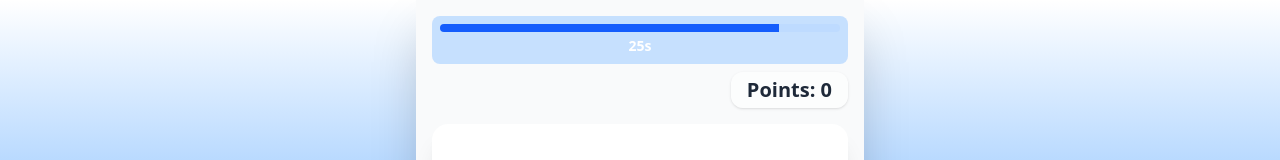
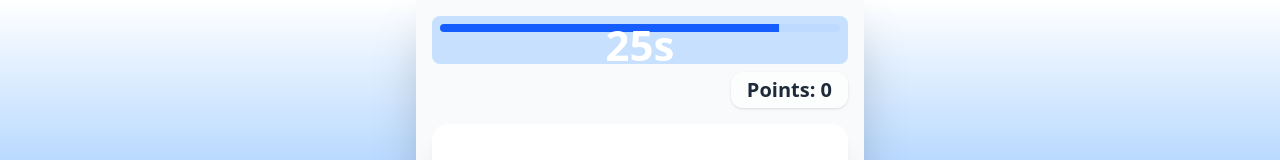
Before and after one commit to roshan-soni-1/sharpmind, a React (Vite) app: page /game in a window 1280 px wide. Shown: the top 160 px of the page. Built offline with nearby package versions, Linux system fonts and the light colour scheme.

Commit message:
updated timer

```diff
--- a/index.html
+++ b/index.html
@@ -2,7 +2,7 @@
 <html lang="en">
   <head>
     <meta charset="UTF-8" />
-    <link rel="icon" type="image/svg+xml" href="/vite.svg" />
+    <link rel="icon" type="image/svg+xml" href="/logo.jpg" />
     <meta name="viewport" content="width=device-width, initial-scale=1.0" />
     <title>sharpmind</title>
   </head>
--- a/src/components/game/TimerBar.jsx
+++ b/src/components/game/TimerBar.jsx
@@ -30,8 +30,11 @@ const TimerBar = ({ timeLeft, totalTime = 30}) => {
         />
       </div>
 
-      <div className="text-center font-bold text-white mt-1 text-sm transition-transform duration-300"
-           style={{ transform: percentage < 20 ? "scale(1.1)" : "scale(1)" }}>
+      <div
+        className={`text-center font-bold text-white mt-1 text-sm transition-transform duration-300 ${
+          percentage < 90 ? "scale-300 text-red-100" : "scale-100"
+        }`}
+      >
         {timeLeft}s
       </div>
     </div>
```
Also changed, not shown: public/logo.jpg (added).
